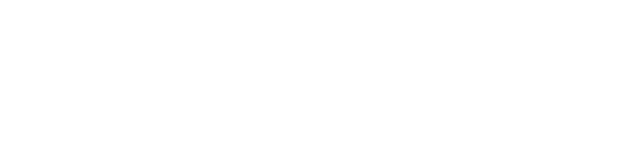
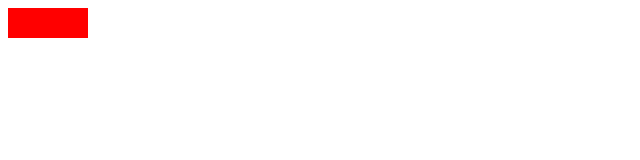
Before and after one commit to mrwushang/mrwushang.github.io, a plain HTML site: page 1/index.html in a window 1280 px wide. Shown: the whole page, without its empty margins (0-640 px from the left). Drawn offline with Linux system fonts and the light colour scheme.

Commit message:
Update index.html

```diff
--- a/1/index.html
+++ b/1/index.html
@@ -8,7 +8,7 @@
 	.box{width: 80px;
 		height: 30px;
 		border: 1px;
-		background: #FFF}
+		background:red;}
 
 
 </style>
```
